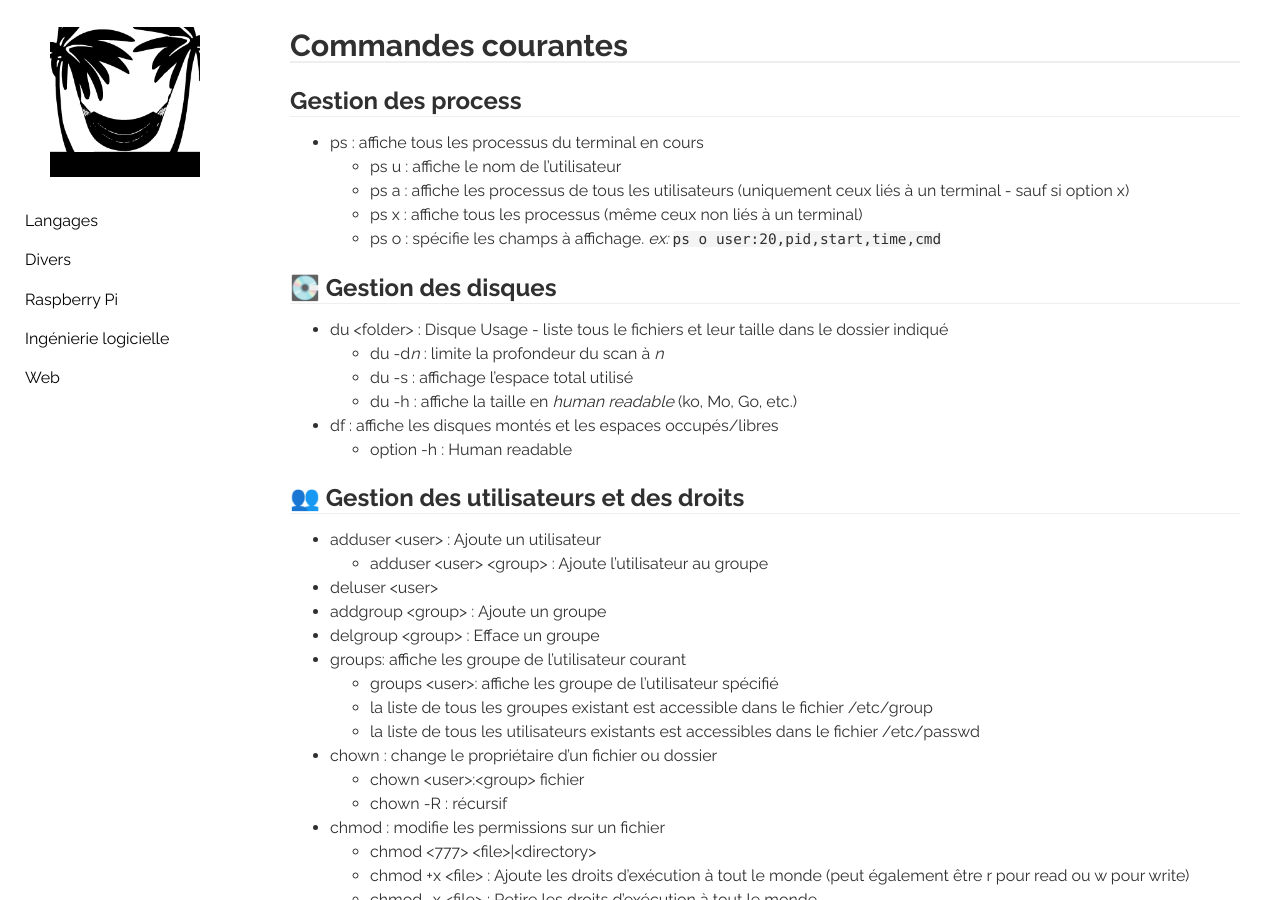
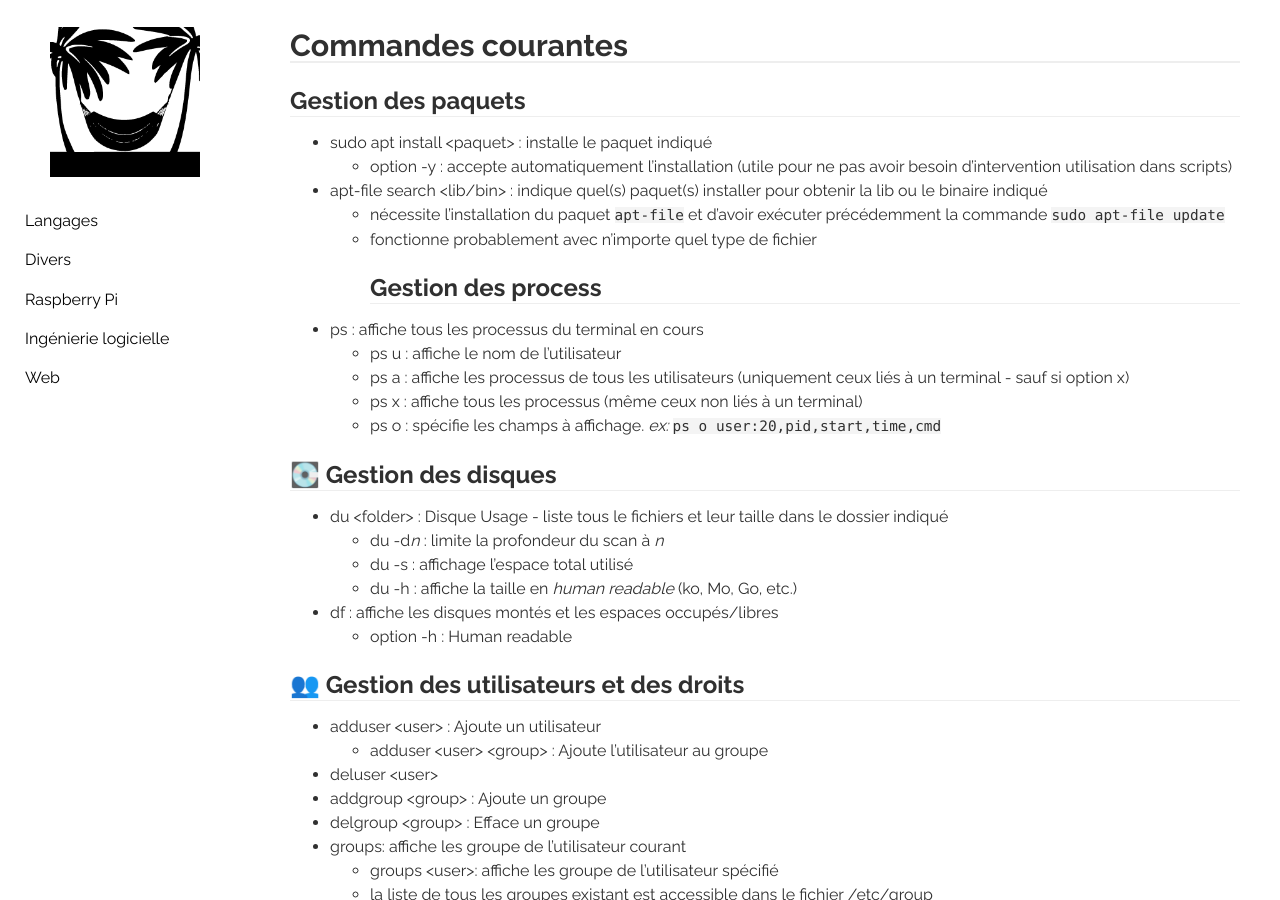
Before and after one commit to behej/lazyjekyll, a Jekyll site: the page built from _sweng/linux_admin.md, in a window 1280 px wide and 900 px high. Built offline with Jekyll 4.4.1, drawn with Linux system fonts in a browser that asks for light colours.

Commit message:
Linux: package management

```diff
--- a/_sweng/linux_admin.md
+++ b/_sweng/linux_admin.md
@@ -4,6 +4,12 @@ layout: default
 icon: linux.png
 ---
 # Commandes courantes
+## Gestion des paquets
+* sudo apt install \<paquet\> : installe le paquet indiqué
+  * option -y : accepte automatiquement l'installation (utile pour ne pas avoir besoin d'intervention utilisation dans scripts)
+* apt-file search \<lib/bin\> : indique quel(s) paquet(s) installer pour obtenir la lib ou le binaire indiqué
+  * nécessite l'installation du paquet `apt-file` et d'avoir exécuter précédemment la commande `sudo apt-file update`
+  * fonctionne probablement avec n'importe quel type de fichier
 ## Gestion des process
 * ps : affiche tous les processus du terminal en cours
   * ps u : affiche le nom de l'utilisateur
```
